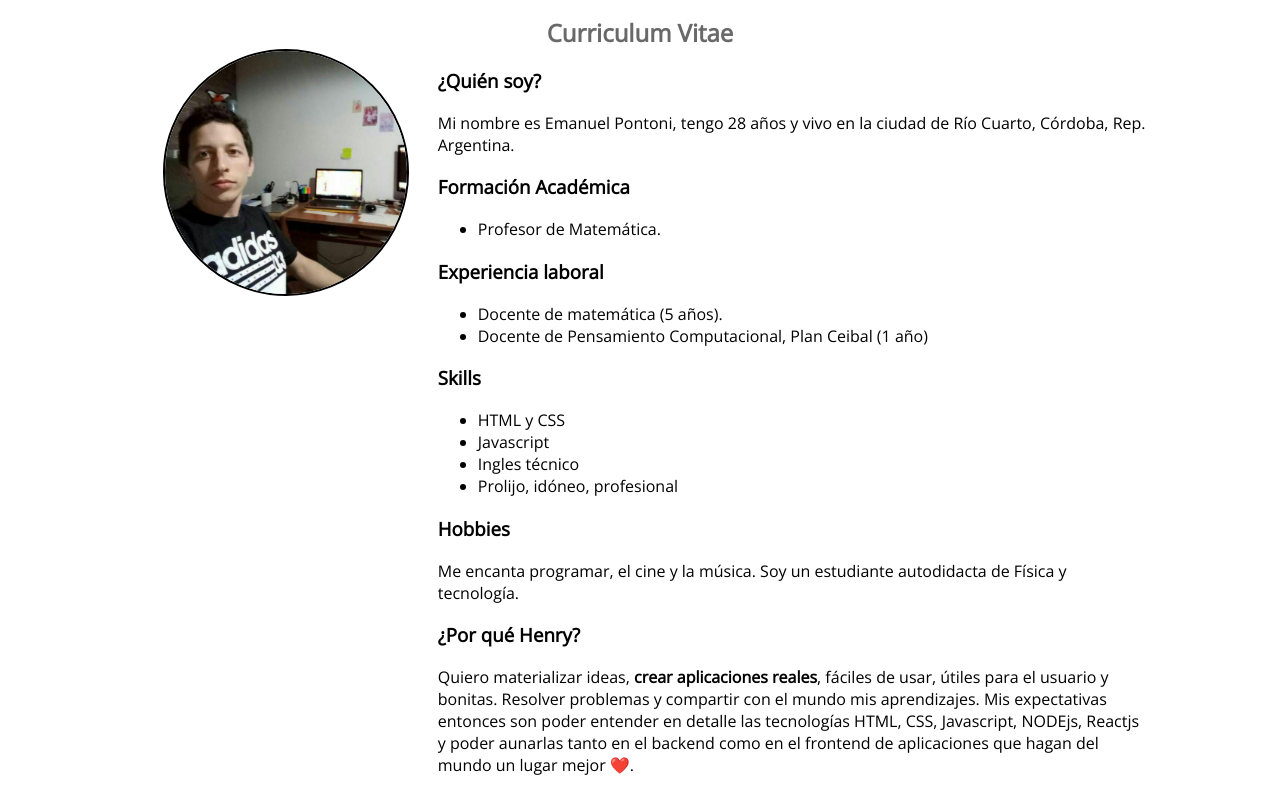
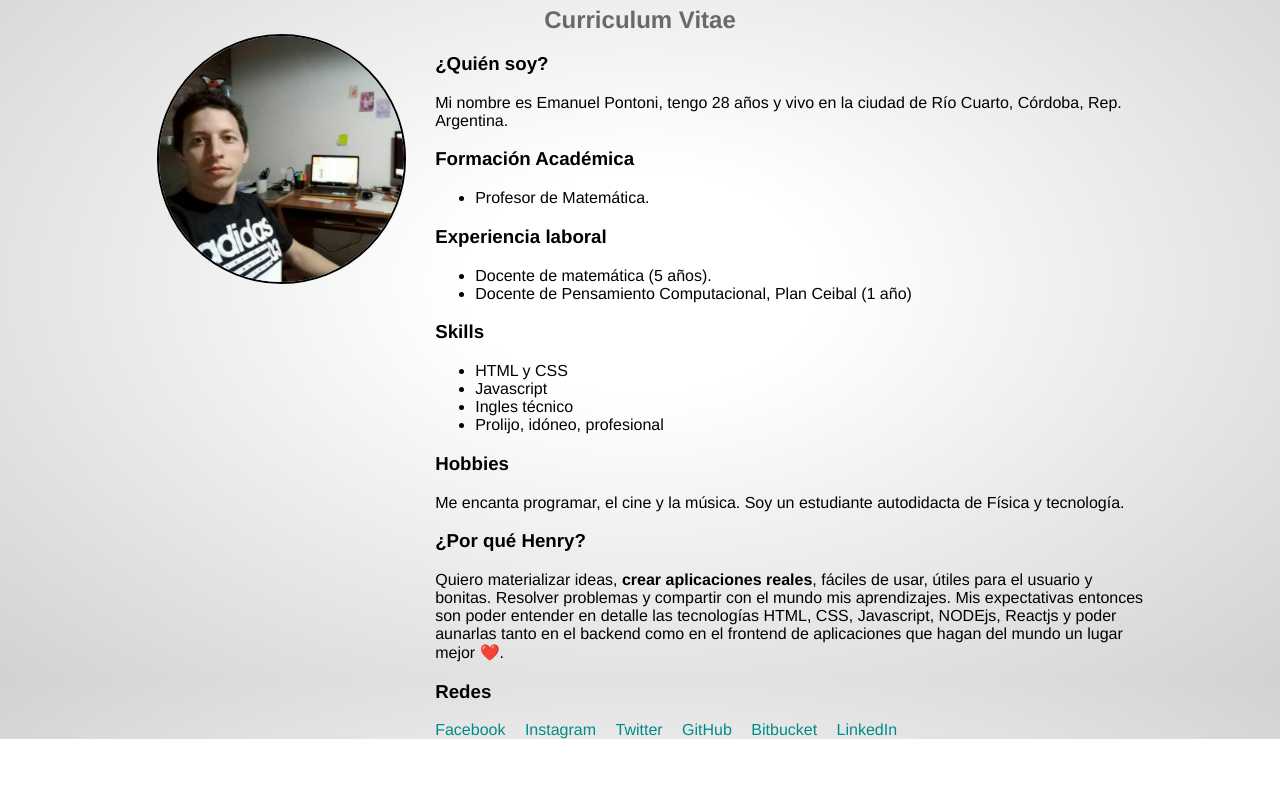
Before and after one commit to epontoni/cv, a plain HTML site: page cv.html in a window 1280 px wide. Shown: the part 113-903 px from the top of the page. After the commit the page ends 852 px from the top, so only its background shows below. Drawn offline with nearby package versions, Linux system fonts and the light colour scheme.

Commit message:
Add some styles

```diff
--- a/cv.css
+++ b/cv.css
@@ -1,5 +1,15 @@
-* {
-  font-family: "Open Sans", Arial, Helvetica, sans-serif;
+html, body {
+	margin: 0;
+	padding: 0;
+	width: 100%;
+	height: 99%;
+}
+
+body {
+  font-family: "Helvetica Neue", Helvetica, Arial, sans-serif;
+  background: #ffffff;
+  background: radial-gradient(ellipse at center, white 20%, #d2d2d2 100%);
+  padding: 0px;
 }
 
 .wrapper {
```
